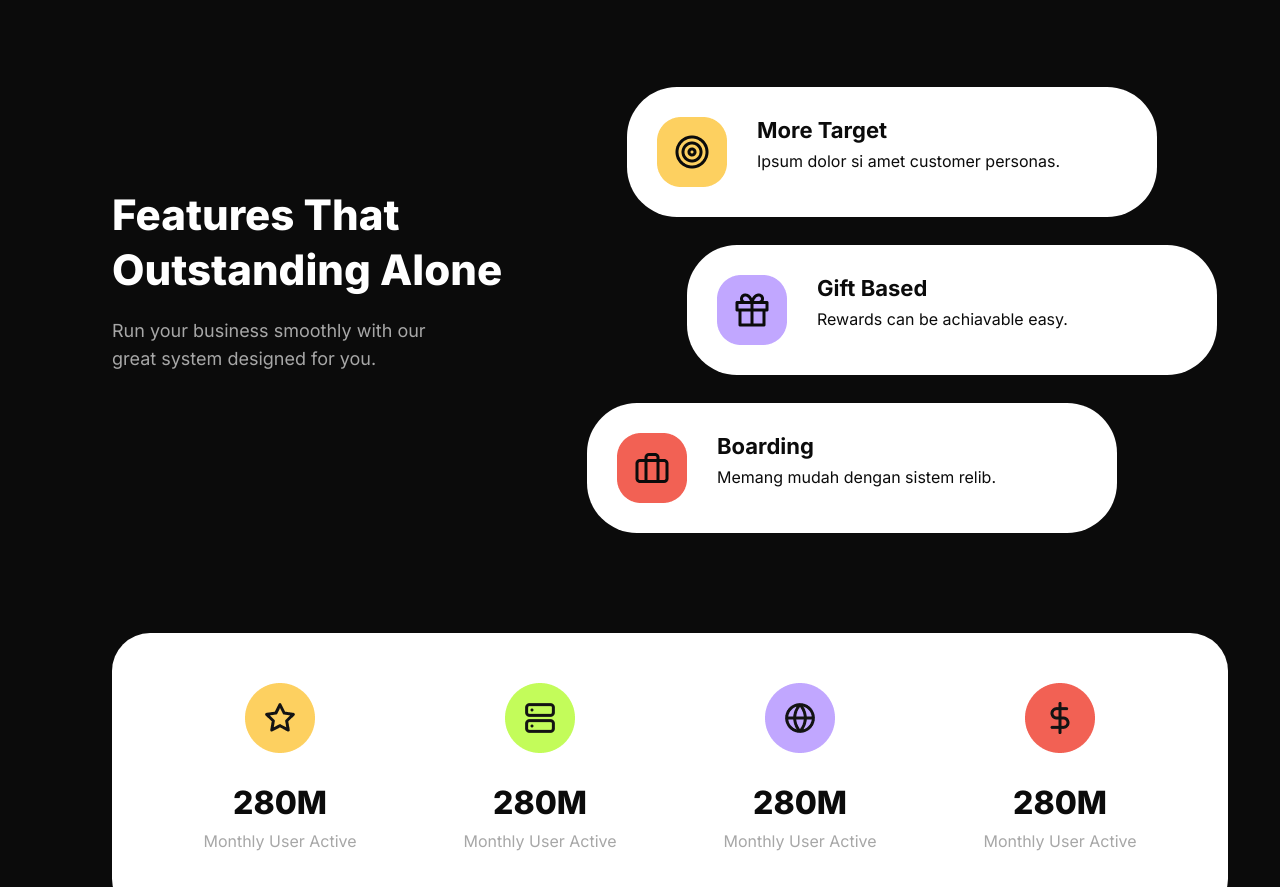
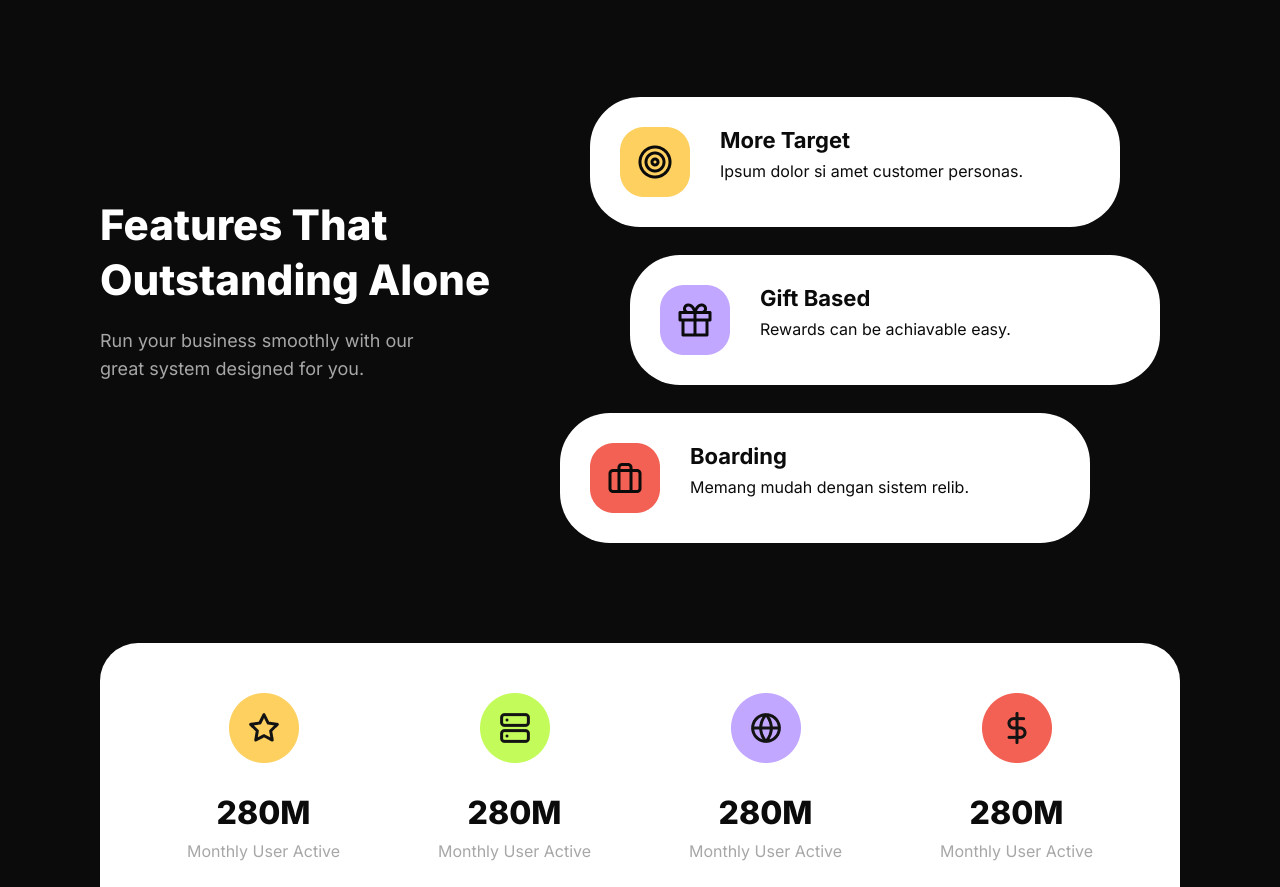
Before and after one commit to NelWijaya/Nanuna, a plain HTML site: page index.html in a window 1280 px wide. Shown: the part 1426-2313 px from the top of the page. Drawn offline with nearby package versions, Linux system fonts and the light colour scheme.

Commit message:
Update CSS container dan section features

```diff
--- a/index.html
+++ b/index.html
@@ -42,7 +42,7 @@
         </div>
     </nav>
 
-    <div class="container">
+    <div class="kontainer">
         <section class="hero text-center">
             <div class="row">
                 <div class="title">
--- a/public/css/style.css
+++ b/public/css/style.css
@@ -2,7 +2,7 @@
     font-family: "Inter";
 }
 
-.container{
+.kontainer{
     margin-left: 100px;
     margin-right: 100px;
 }
@@ -186,11 +186,11 @@ line-height: 32px;
 }
 
 .features .body .d-flex.target{
-    margin-left: 40px;
+    margin-left: 30px;
 }
 
 .features .body .d-flex.gift{
-    margin-left: 100px;
+    margin-left: 70px;
 }
 
 /* Analytics */
```
